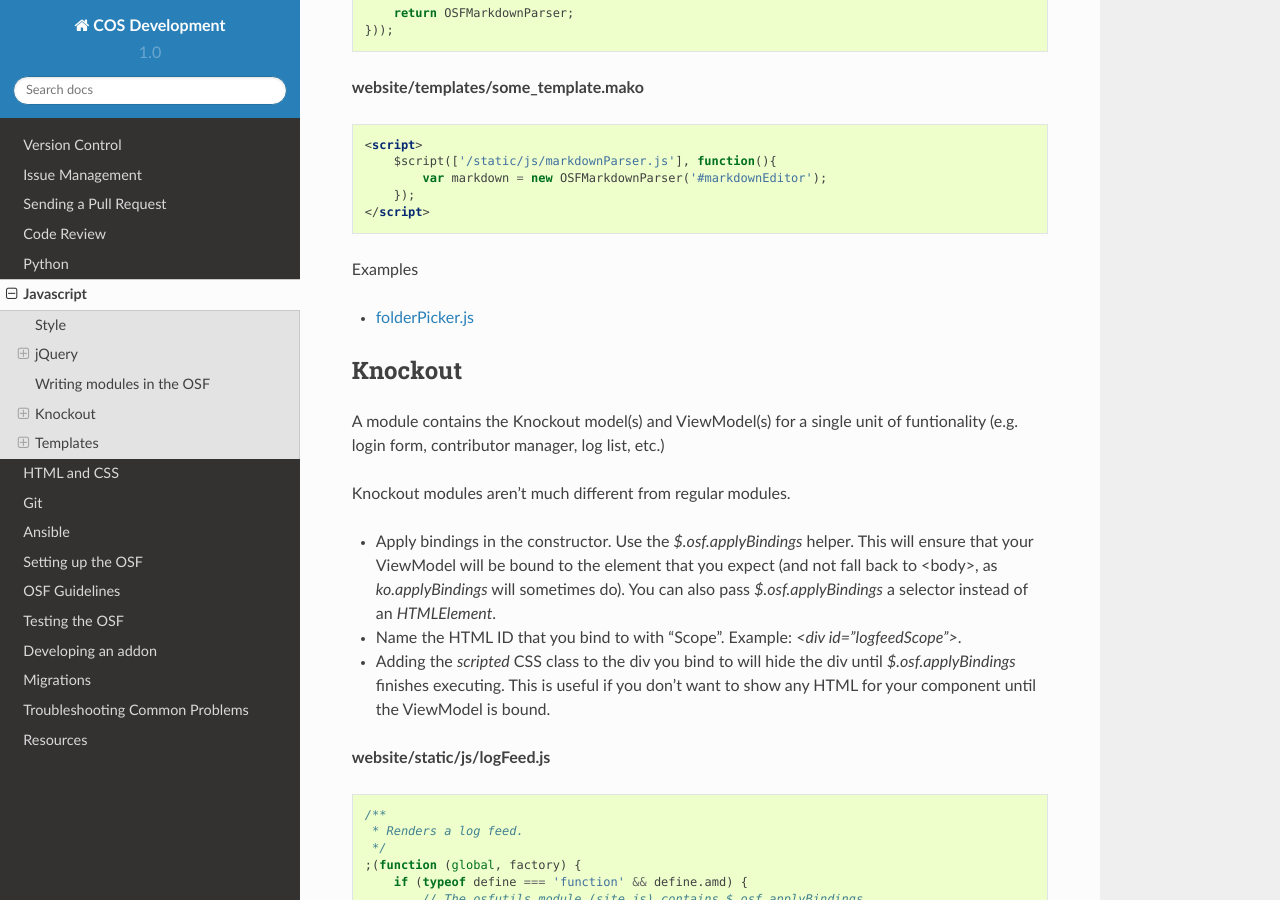
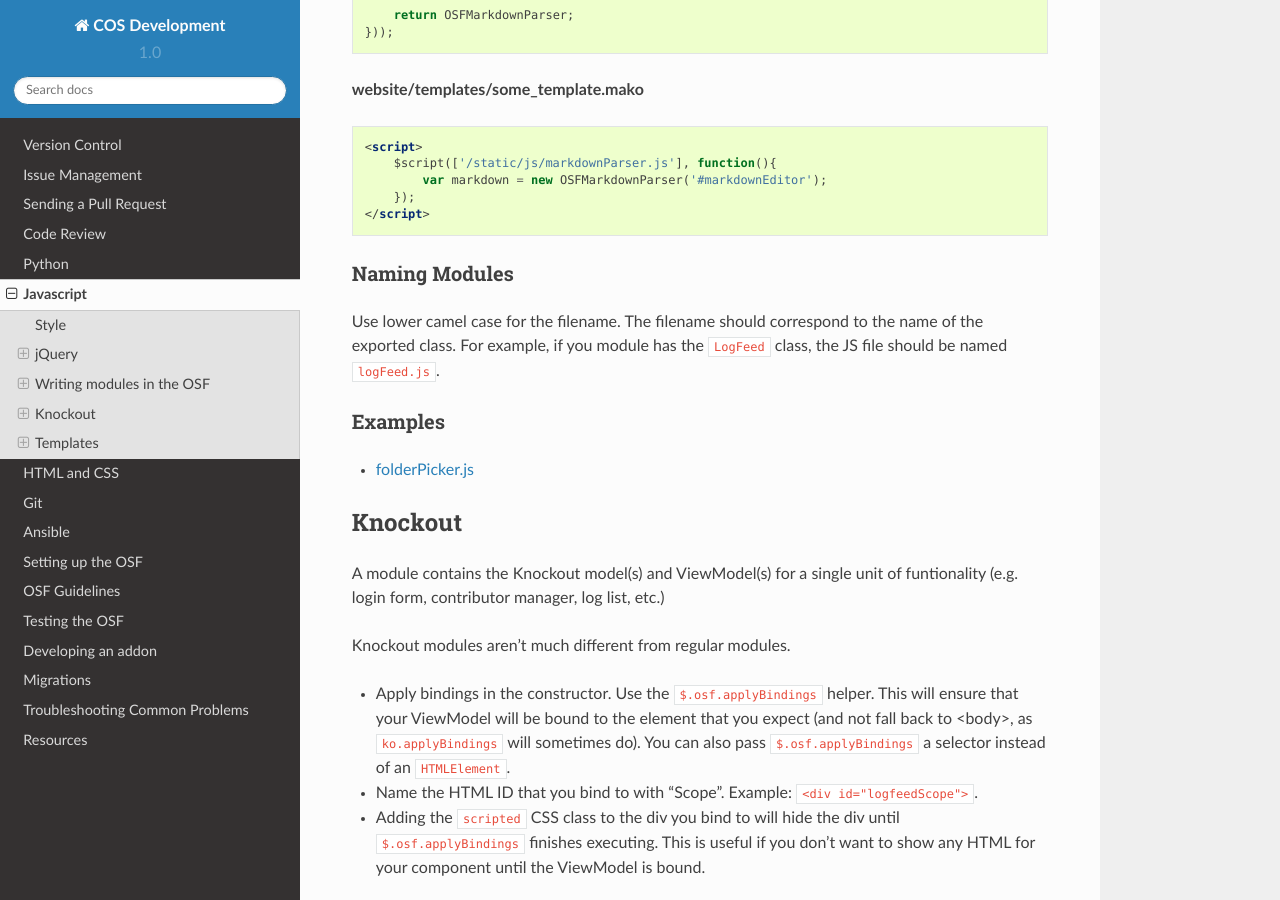
Before and after one commit to CenterForOpenScience/COSDev, a Sphinx documentation site: the page built from docs/style_guides/javascript.rst, in a window 1280 px wide and 900 px high, scrolled down 1758 px. Built offline with Sphinx 7.4.7 and the Read the Docs theme 2.0.0, drawn with Linux system fonts in a browser that asks for light colours.

Commit message:
Formatting fixes and JS module naming guidelines

```diff
--- a/docs/osf/guidelines.rst
+++ b/docs/osf/guidelines.rst
@@ -80,6 +80,7 @@ Responses
 - Be consistent with your response format.
 
  **TODO**: Come up with a standard format. The Dropbox add-on uses the following, though we may decide on a different convention later.
+
 ::
     {
         "result": {"name": "New Project", "id": ...} # ... the requested object(s) ,
--- a/docs/style_guides/javascript.rst
+++ b/docs/style_guides/javascript.rst
@@ -7,8 +7,8 @@ Style
 Follow `Felix's Node Style <https://github.com/felixge/node-style-guide>`_ and `airbnb's Style Guide <https://github.com/airbnb/javascript>`_ with a few exceptions:
 
 - Use **4 spaces** for indentation.
-- Use `self` to save a reference to `this`.
-- One `var` statement per line (same as Felix's guide, but different from Airbnb's).
+- Use ``self`` to save a reference to ``this``.
+- One ``var`` statement per line (same as Felix's guide, but different from Airbnb's).
 
 
 .. code-block:: javascript
@@ -49,7 +49,7 @@ Writing modules in the OSF
 **************************
 
 - Make your module compatible with `RequireJS <http://requirejs.org/>`_ or no module loader. This can be done simply by wrapping your module with a snippet, as shown in the example below.
-- Use the Combination Constructor/Prototype pattern for encapsulation (it's simpler than it sounds). A good write-up on this can be found `here <http://javascriptissexy.com/oop-in-javascript-what-you-need-to-know/#Encapsulation_in_JavaScript>`_
+- Use the Combination Constructor/Prototype pattern for encapsulation (it's simpler than it sounds). A good write-up on this can be found `here <http://javascriptissexy.com/oop-in-javascript-what-you-need-to-know/#Encapsulation_in_JavaScript>`_.
 
 
 .. code-block:: javascript
@@ -101,7 +101,13 @@ Writing modules in the OSF
         });
     </script>
 
+Naming Modules
+--------------
+
+Use lower camel case for the filename. The filename should correspond to the name of the exported class. For example, if you module has the ``LogFeed`` class, the JS file should be named ``logFeed.js``.
+
 Examples
+--------
 
 - `folderPicker.js <https://github.com/CenterForOpenScience/osf/blob/develop/website/static/js/folderPicker.js>`_
 
@@ -113,9 +119,9 @@ A module contains the Knockout model(s) and ViewModel(s) for a single unit of fu
 
 Knockout modules aren't much different from regular modules.
 
-- Apply bindings in the constructor. Use the `$.osf.applyBindings` helper. This will ensure that your ViewModel will be bound to the element that you expect (and not fall back to <body>, as `ko.applyBindings` will sometimes do). You can also pass `$.osf.applyBindings` a selector instead of an `HTMLElement`.
-- Name the HTML ID that you bind to with "Scope". Example: `<div id="logfeedScope">`.
-- Adding the `scripted` CSS class to the div you bind to will hide the div until `$.osf.applyBindings` finishes executing. This is useful if you don't want to show any HTML for your component until the ViewModel is bound.
+- Apply bindings in the constructor. Use the ``$.osf.applyBindings`` helper. This will ensure that your ViewModel will be bound to the element that you expect (and not fall back to <body>, as ``ko.applyBindings`` will sometimes do). You can also pass ``$.osf.applyBindings`` a selector instead of an ``HTMLElement``.
+- Name the HTML ID that you bind to with "Scope". Example: ``<div id="logfeedScope">``.
+- Adding the ``scripted`` CSS class to the div you bind to will hide the div until ``$.osf.applyBindings`` finishes executing. This is useful if you don't want to show any HTML for your component until the ViewModel is bound.
 
 
 **website/static/js/logFeed.js**
```
Also changed, not shown: docs/style_guides/python.rst (+20 -14 lines).
